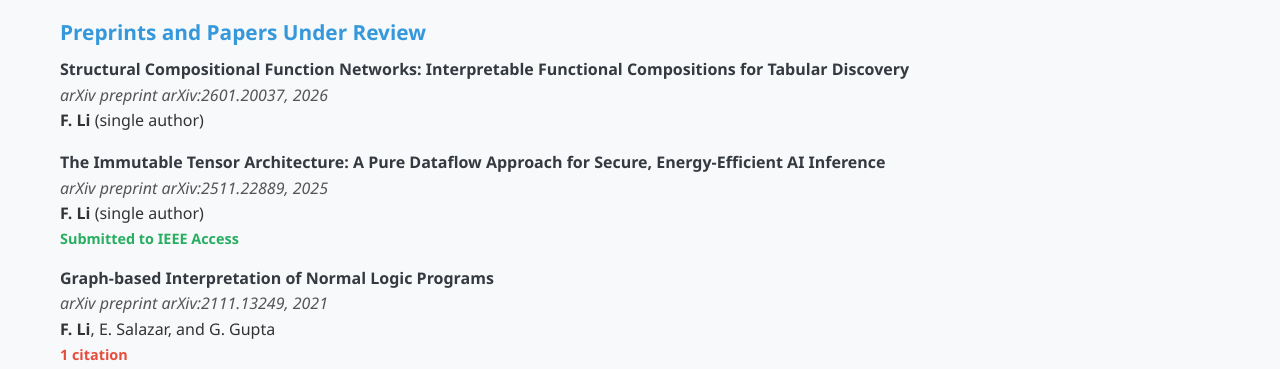
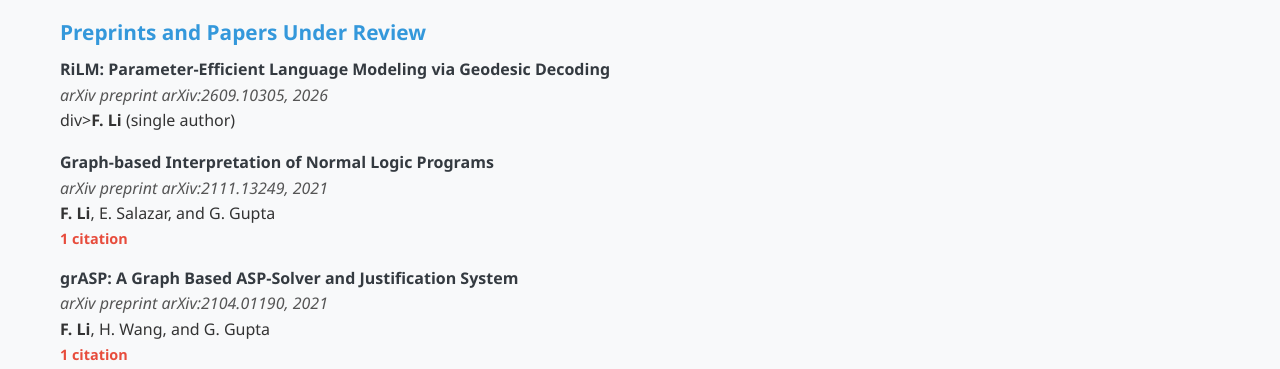
Before and after one commit to fanglioc/fanglioc.github.io, a plain HTML site: page index.html in a window 1280 px wide. Shown: the part 4633-5002 px from the top of the page. Drawn offline with Linux system fonts and the light colour scheme.

Commit message:
Modify publication list in index.html
Updated publication entries and removed outdated references.

```diff
--- a/index.html
+++ b/index.html
@@ -478,16 +478,9 @@
 
         <h3>Preprints and Papers Under Review</h3>
         <div class="publication">
-            <div class="pub-title">Structural Compositional Function Networks: Interpretable Functional Compositions for Tabular Discovery</div>
-            <div class="pub-venue">arXiv preprint arXiv:2601.20037, 2026</div>
-            <div><strong>F. Li</strong> (single author)</div>
-        </div>
-
-        <div class="publication">
-            <div class="pub-title">The Immutable Tensor Architecture: A Pure Dataflow Approach for Secure, Energy-Efficient AI Inference</div>
-            <div class="pub-venue">arXiv preprint arXiv:2511.22889, 2025</div>
-            <div><strong>F. Li</strong> (single author)</div>
-            <div class="pub-status">Submitted to IEEE Access</div>
+            <div class="pub-title">RiLM: Parameter-Efficient Language Modeling via Geodesic Decoding</div>
+            <div class="pub-venue">arXiv preprint arXiv:2609.10305, 2026</div>
+            div><strong>F. Li</strong> (single author)</div>
         </div>
 
         <div class="publication">
```
